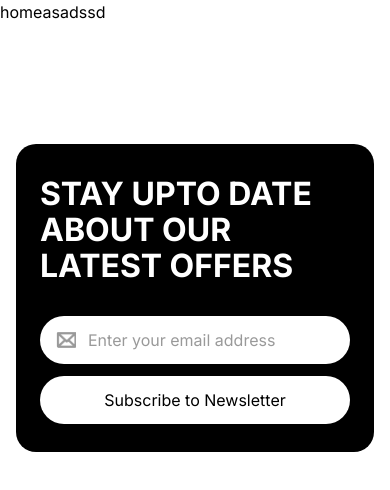
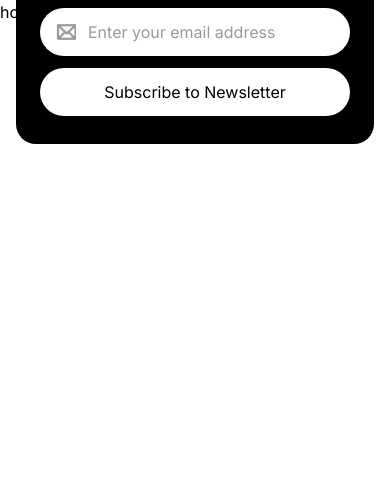
Before and after one commit to esedbabayev/next-e-commerce, a Next.js app: page / in a window 390 px wide. Shown: the top 490 px of the page. Built offline with nearby package versions, Linux system fonts and the light colour scheme.

Commit message:
correct responsivity

```diff
--- a/components/layout/footer/subFooter/index.tsx
+++ b/components/layout/footer/subFooter/index.tsx
@@ -13,7 +13,7 @@ import Email from "@/assets/images/icons/Vector.png";
 
 const SubFooter = () => {
   return (
-    <section>
+    <section className="absolute bottom-[85%] md:bottom-[80%] w-full">
       <Container>
         <div className="flex flex-col md:flex-row md:justify-between md:items-center desktop:px-16 desktop:py-9 gap-8 px-6 pt-8 pb-7 bg-black rounded-[20px]">
           {/* text */}
```
